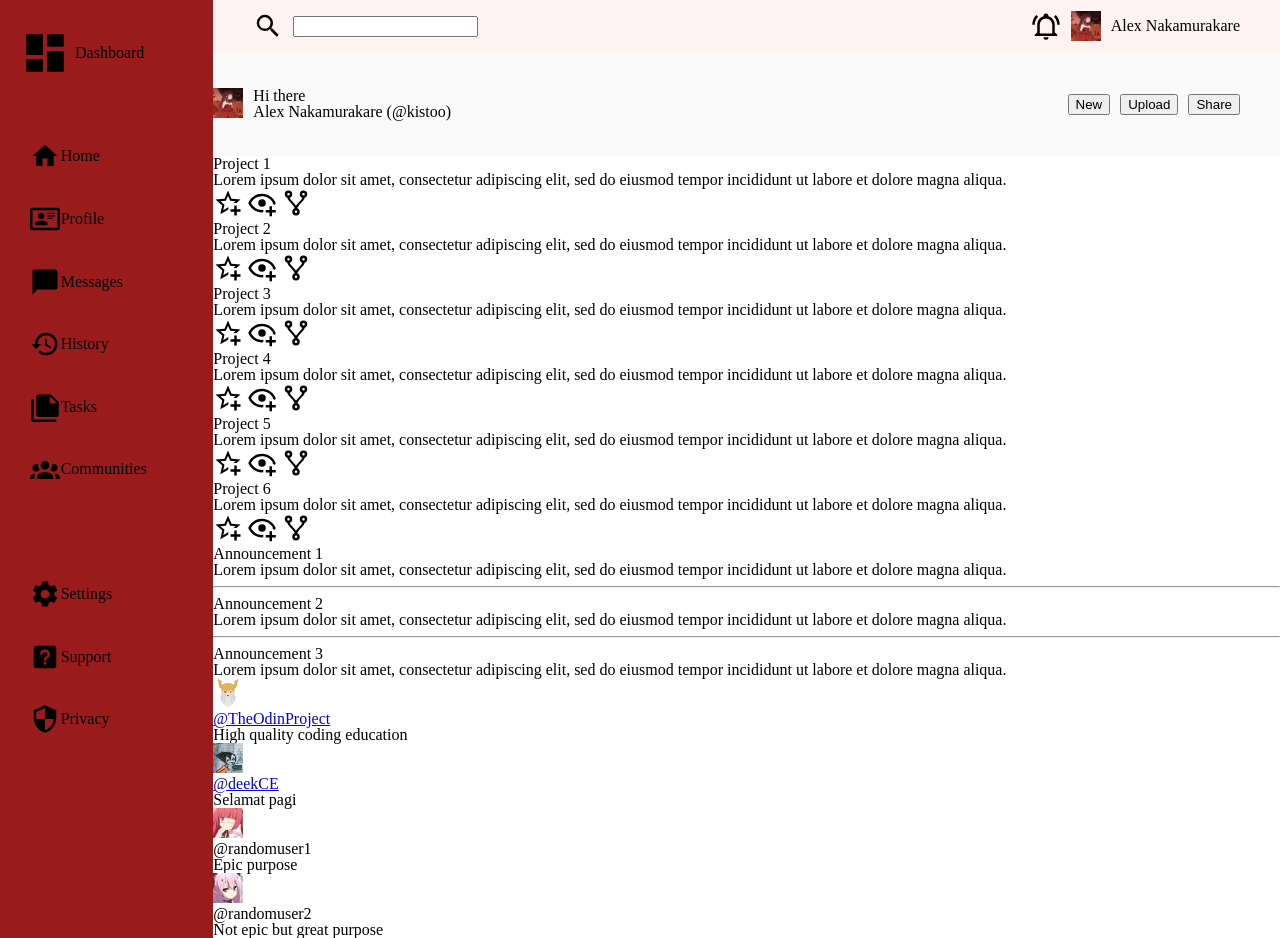
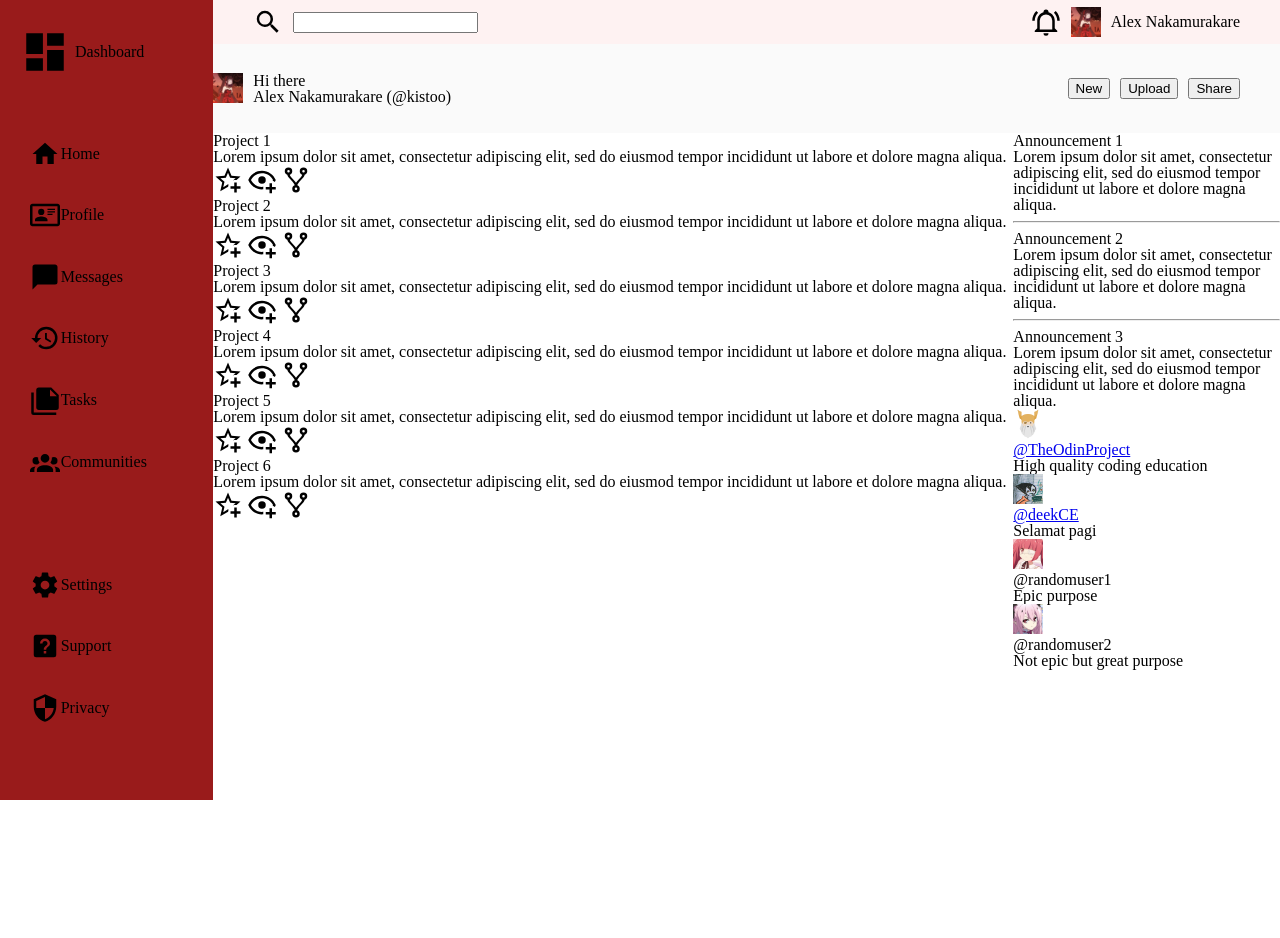
Before and after one commit to kistoo/admin-dashboard, a plain HTML site: page index.html in a window 1280 px wide. After the commit the page ends 800 px from the top, so only its background shows below. Drawn offline with Linux system fonts and the light colour scheme.

Commit message:
Fix container height

```diff
--- a/style.css
+++ b/style.css
@@ -64,10 +64,6 @@ table {
     --secondary-background: #fafafa;
 }
 
-html {
-    height: 100%;
-}
-
 img {
     height: 30px;
 }
@@ -80,7 +76,7 @@ img {
 .container {
     display: grid;
     grid-template-columns: 1fr 5fr;
-    height: 100%;
+    height: 100vh;
 }
 
 .sidebar {
@@ -161,3 +157,8 @@ img {
     gap: 10px;
     padding-right: 40px;
 }
+
+.main-content {
+    display: grid;
+    grid-template-columns: 3fr 1fr;
+}
```
